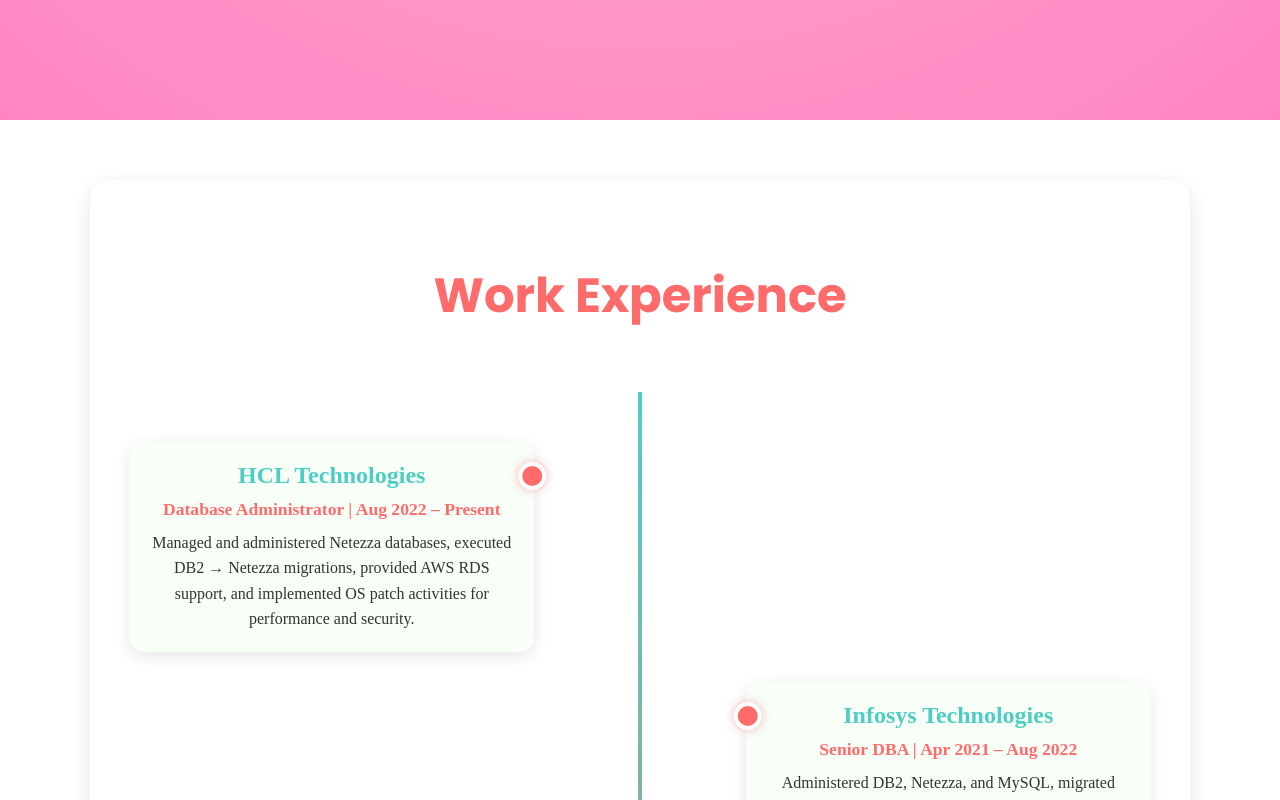
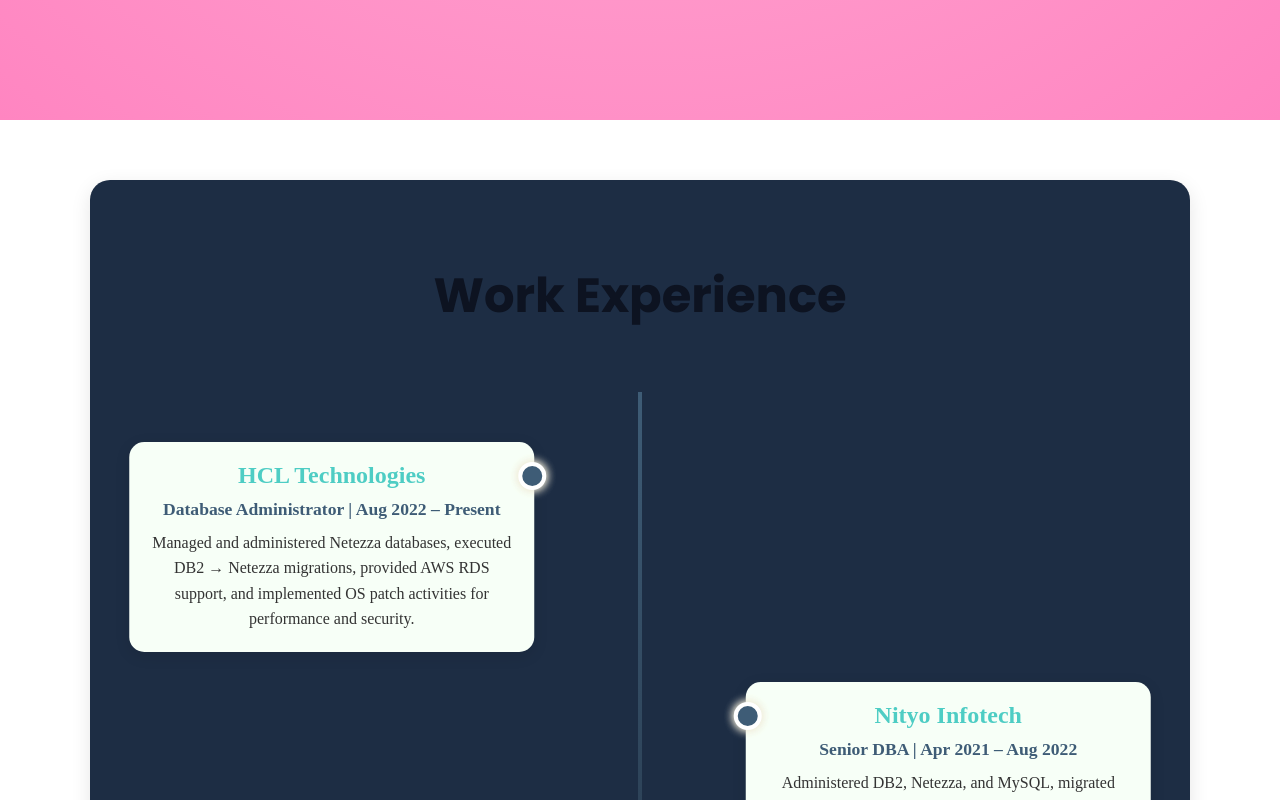
Before and after one commit to roopa-techstack/Roopas-portfolio, a plain HTML site: page index.html in a window 1280 px wide. Shown: the part 2000-2800 px from the top of the page. Drawn offline with nearby package versions, Linux system fonts and the light colour scheme; a web font is replaced by a local one.

Commit message:
Update index.html

```diff
--- a/index.html
+++ b/index.html
@@ -24,7 +24,7 @@
     .work-section {
       padding: 80px 20px;
       text-align: center;
-      background: #ffffff;
+      background: #1d2d44;
       /* White background */
       border-radius: 20px;
       margin: 60px auto;
@@ -35,7 +35,7 @@
     .work-section h1 {
       font-size: 3rem;
       margin-bottom: 60px;
-      color: #ff6b6b;
+      color: #0d1321;
       /* Coral Red */
       font-family: 'Poppins', sans-serif;
       position: relative;
@@ -57,8 +57,8 @@
       transform: translateX(-50%);
       width: 4px;
       height: 100%;
-      background: linear-gradient(to bottom, #4ecdc4, #ff6b6b);
-      /* Teal → Coral */
+      background: linear-gradient(to bottom, #3e5c76, #0d1321);
+      /* Teal → Dark Blue */
     }
 
     .timeline-item {
@@ -99,7 +99,7 @@
 
     .timeline-item h3 {
       font-size: 1.1rem;
-      color: #ff6b6b;
+      color: #3e5c76;
       /* Coral */
     }
 
@@ -117,10 +117,10 @@
       width: 20px;
       height: 20px;
       border-radius: 50%;
-      background: #ff6b6b;
+      background: #3e5c76;
       /* Coral */
       border: 4px solid #fff;
-      box-shadow: 0 0 10px rgba(255, 107, 107, 0.5);
+      box-shadow: 0 0 10px #f0ebd8, 0 0 10px #f0ebd8;
     }
 
     .timeline-item:nth-child(odd)::before {
@@ -263,7 +263,7 @@
       </div>
 
       <div class="timeline-item">
-        <h2>Infosys Technologies</h2>
+        <h2>Nityo Infotech</h2>
         <h3>Senior DBA | Apr 2021 – Aug 2022</h3>
         <p>Administered DB2, Netezza, and MySQL, migrated Netezza 7.2 to NPS 11.1, automated tasks with shell
           scripts, and supported dev & prod systems.</p>
@@ -278,24 +278,19 @@
 
       <div class="timeline-item">
         <h2>HCL Technologies</h2>
-        <h3>Database Administrator | Jan 2015 – Dec 2017</h3>
+        <h3>Database Administrator | June 2015 – Dec 2017</h3>
         <p>Administered Oracle, DB2, and Netezza databases, performed backups and recoveries,
           tuned queries, and collaborated with teams for project requirements.</p>
       </div>
 
       <div class="timeline-item">
         <h2>TCS</h2>
-        <h3>Database Administrator | Dec 2013 – Jan 2015</h3>
+        <h3>Database Administrator | Jan 2008 – June 2015</h3>
         <p>Administered Oracle & DB2, automated jobs with shell scripts, optimized indexes,
           and supported deployments, incidents, and monitoring.</p>
       </div>
 
-      <div class="timeline-item">
-        <h2>TCS</h2>
-        <h3>Database Administrator | Jan 2008 – Dec 2013</h3>
-        <p>Automated prepaid billing operations, developed UNIX shell & PLSQL scripts,
-          managed deployments, and supported database management operations.</p>
-      </div>
+
 
     </div>
   </section>
```
